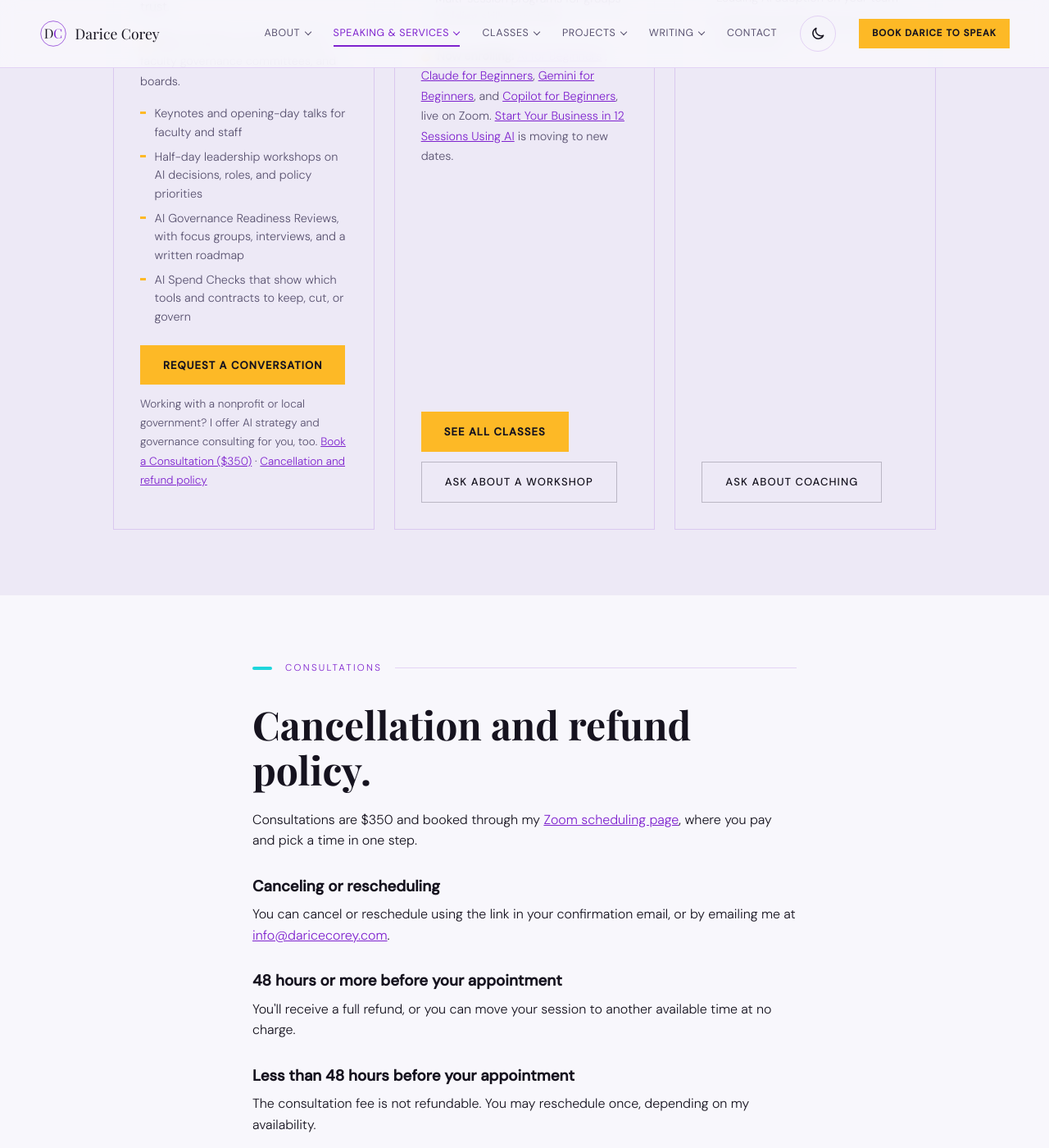
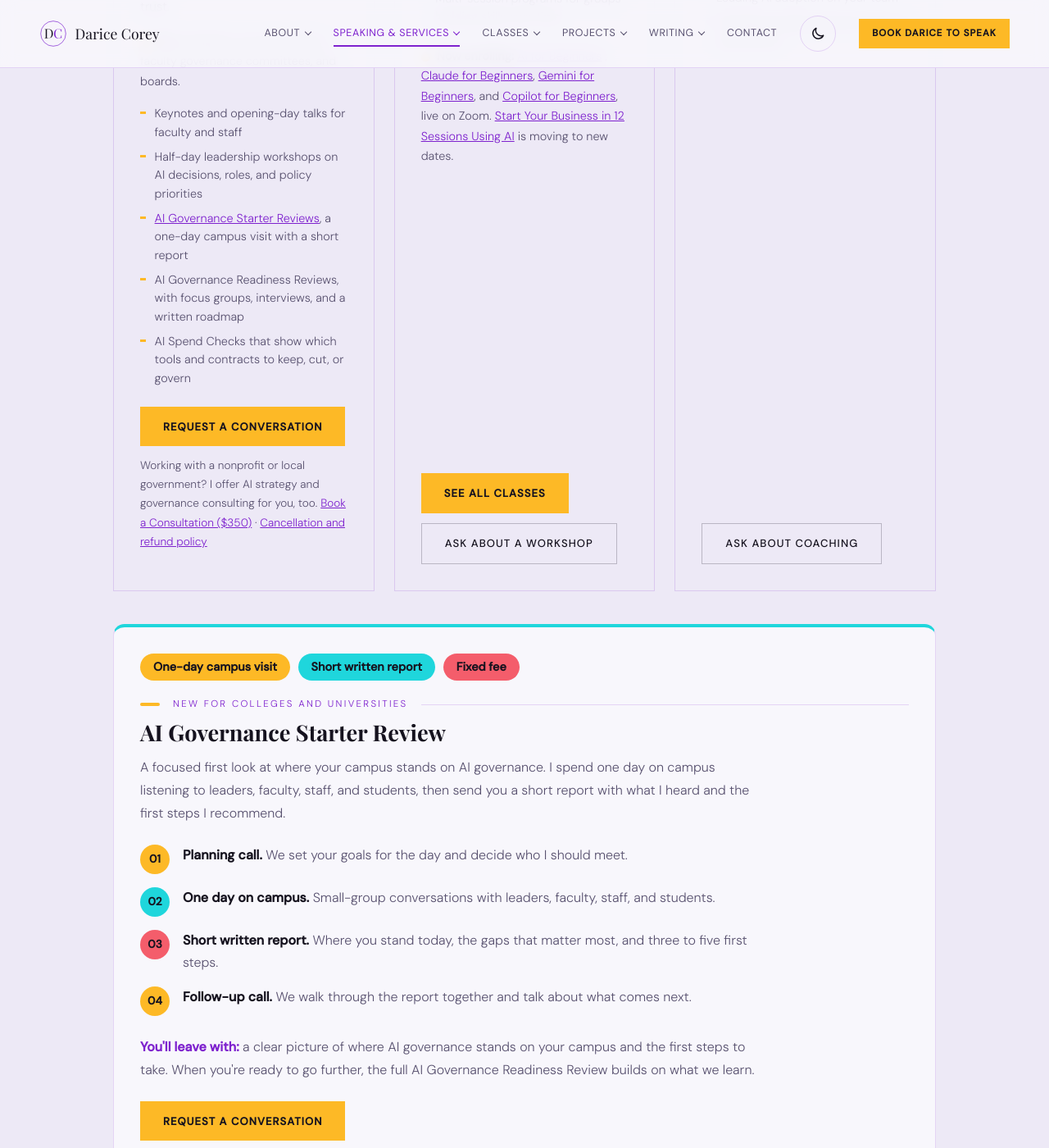
Before and after one commit to dcoreyrasm/dcoreyrasm.github.io, a Jekyll site: the page built from services.html, in a window 1280 px wide and 1400 px high, scrolled down 1290 px. Shown: the whole window at 82% size. Built offline with Jekyll 4.4.1, drawn with Linux system fonts in a browser that asks for light colours; some web fonts are replaced; some of the changed text lies outside the part shown.

Commit message:
Services: add AI Governance Starter Review offer
Co-Authored-By: Claude Opus 5.5 <noreply@anthropic.com>
Claude-Session: https://claude.ai/code/session_012t3srxd33nPHFDgSqjFKUQ

```diff
--- a/services.html
+++ b/services.html
@@ -67,6 +67,7 @@
             <ul>
               <li>Keynotes and opening-day talks for faculty and staff</li>
               <li>Half-day leadership workshops on AI decisions, roles, and policy priorities</li>
+              <li><a href="#starter-review" style="color:var(--coral);">AI Governance Starter Reviews</a>, a one-day campus visit with a short report</li>
               <li>AI Governance Readiness Reviews, with focus groups, interviews, and a written roadmap</li>
               <li>AI Spend Checks that show which tools and contracts to keep, cut, or govern</li>
             </ul>
@@ -101,6 +102,27 @@
             </ul>
             <a href="/contact.html?reason=consulting#contact-form" class="btn-ghost">Ask About Coaching</a>
           </div>
+        </div>
+        <div id="starter-review" style="scroll-margin-top:calc(var(--header-h, 72px) + 1rem);" class="class-feature pop-card teal starter-review" aria-labelledby="starter-review-heading">
+          <ul class="pop-pills" aria-label="Starter Review at a glance">
+            <li class="pop-pill gold">One-day campus visit</li>
+            <li class="pop-pill teal">Short written report</li>
+            <li class="pop-pill rose">Fixed fee</li>
+          </ul>
+          <p class="section-label">New for Colleges and Universities</p>
+          <h3 id="starter-review-heading">AI Governance Starter Review</h3>
+          <p>A focused first look at where your campus stands on AI governance. I spend one day on campus listening to leaders, faculty, staff, and students, then send you a short report with what I heard and the first steps I recommend.</p>
+          <ol class="starter-steps">
+            <li><span class="step-num gold" aria-hidden="true">01</span><div><strong>Planning call.</strong> We set your goals for the day and decide who I should meet.</div></li>
+            <li><span class="step-num teal" aria-hidden="true">02</span><div><strong>One day on campus.</strong> Small-group conversations with leaders, faculty, staff, and students.</div></li>
+            <li><span class="step-num rose" aria-hidden="true">03</span><div><strong>Short written report.</strong> Where you stand today, the gaps that matter most, and three to five first steps.</div></li>
+            <li><span class="step-num gold" aria-hidden="true">04</span><div><strong>Follow-up call.</strong> We walk through the report together and talk about what comes next.</div></li>
+          </ol>
+          <p><strong class="leave-with">You'll leave with:</strong> a clear picture of where AI governance stands on your campus and the first steps to take. When you're ready to go further, the full AI Governance Readiness Review builds on what we learn.</p>
+          <div class="hero-ctas">
+            <a href="/contact.html?reason=governance#contact-form" class="btn-primary">Request a Conversation</a>
+          </div>
+          <p style="font-size:.85rem;margin-top:.75rem;">The host covers travel and expenses for the campus visit.</p>
         </div>
       </div>
     </section>
--- a/styles.css
+++ b/styles.css
@@ -869,3 +869,14 @@ main > section:nth-of-type(3n) .section-label:not(.pop-label)::before { backgrou
   .engagement-thumbs { float:none; margin:0 0 .75rem; }
   .engagement-thumb img { height:96px; }
 }
+
+/* AI Governance Starter Review (Services) */
+.starter-review { margin-top:2.5rem; }
+.starter-steps { list-style:none; padding:0; margin:0 0 1.5rem; display:grid; gap:1rem; max-width:760px; }
+.starter-steps li { display:flex; gap:1rem; align-items:flex-start; line-height:1.65; color:var(--muted); }
+.starter-steps li strong { color:var(--cream); }
+.starter-steps .step-num { flex:0 0 auto; display:inline-flex; align-items:center; justify-content:center; width:2.25rem; height:2.25rem; border-radius:999px; font-weight:700; font-size:.85rem; color:var(--pop-ink); }
+.starter-steps .step-num.gold { background:var(--pop-gold); }
+.starter-steps .step-num.teal { background:var(--pop-teal); }
+.starter-steps .step-num.rose { background:var(--pop-rose); }
+.starter-review .leave-with { color:var(--coral); }
```
